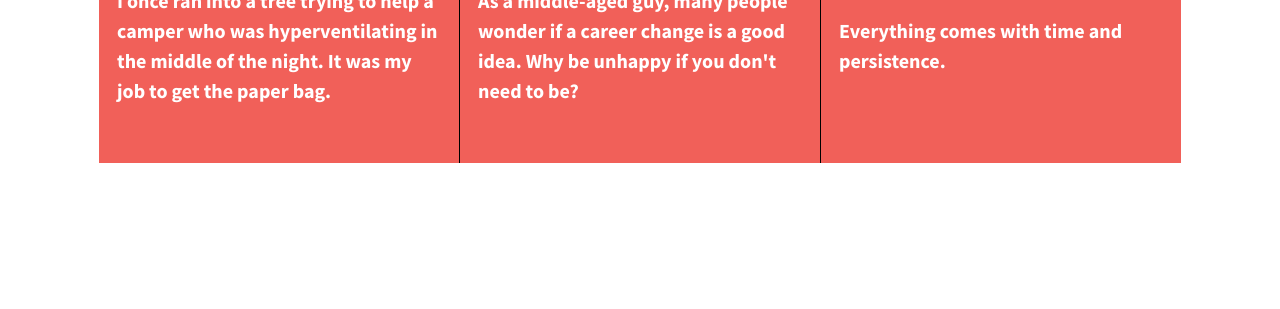
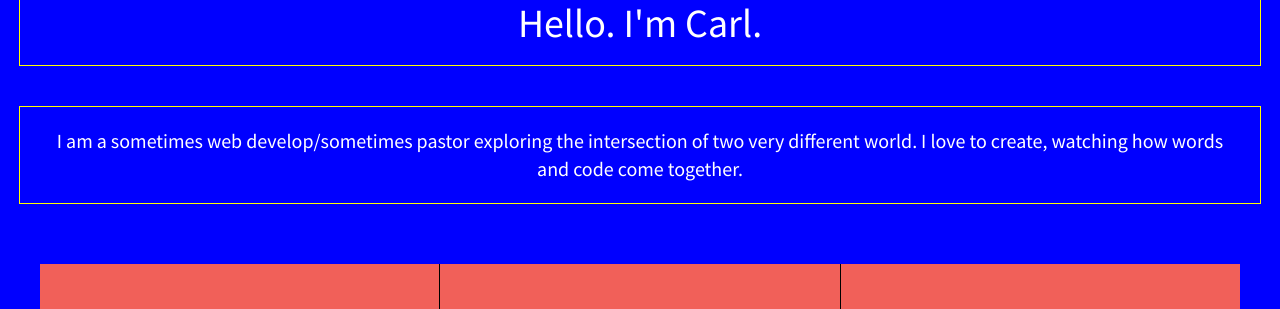
Before and after one commit to ceevans1/flexbox-grid-1, a plain HTML site: page index.html in a window 1280 px wide. Shown: the part 177-486 px from the top of the page. Drawn offline with nearby package versions, Linux system fonts and the light colour scheme.

Commit message:
updates for layout exercise

```diff
--- a/css/main.css
+++ b/css/main.css
@@ -103,16 +103,43 @@ html {
 
 body {
   font-family: 'Source Sans Pro', sans-serif;
+  color: #fff;
   padding: 2em;
   font-size: 1.25em;
   height: 100%;
+  background-color: blue;
+  display: flex;
+  flex-direction: column;
+  justify-content: center;
+  align-items: center;
 }
+
+header{
+  font-size: 2em;
+  margin: 1em;
+  padding: 20px;
+  border: 1px solid yellow;
+  width: 100%;
+  height: 50px;
+  text-align: center;
+}
+
+main {
+  width: 100%;
+  padding: 20px;
+  border: 1px solid yellow;
+  text-align: center;
+}
+
+
 
 .wrapper {
   /*add display:flex and set justify-content to space-between*/
+  margin-top: 5%;
   font-weight: 700;
   display: flex;
   justify-content: center;
+  flex-direction: row;
 }
 
 .div-1, .div-2, .div-3 {
@@ -122,7 +149,7 @@ body {
   font-size: 1em;
   background-color: #f16059;
   height: 300px;
-  width: 30%;
+  width: 33.3%;
   display: flex;
   flex-direction: column;
   justify-content: center;
@@ -135,7 +162,7 @@ body {
 }
 
 .text {
-  margin: 5%;
+  margin: 5%
 }
 
 /* ==========================================================================
--- a/index.html
+++ b/index.html
@@ -21,6 +21,9 @@
             <p class="browserupgrade">You are using an <strong>outdated</strong> browser. Please <a href="http://browsehappy.com/">upgrade your browser</a> to improve your experience.</p>
         <![endif]-->
 
+            <header>Hello. I'm Carl.</header>
+            <main>I am a sometimes web develop/sometimes pastor exploring the intersection of two very different world.
+            I love to create, watching how words and code come together.</main>
         <section class="wrapper">
             <div class="div-1">
                 <h2 class="text">True Story</h2>
@@ -35,6 +38,8 @@
                 <p class="text">Everything comes with time and persistence.</p>
             </div>
         </section>
+            <footer>Copyright 2019; Carl Evans</footer>
+
 
         <script src="https://ajax.googleapis.com/ajax/libs/jquery/1.11.3/jquery.min.js"></script>
         <script>window.jQuery || document.write('<script src="js/vendor/jquery-1.11.3.min.js"><\/script>')</script>
```
